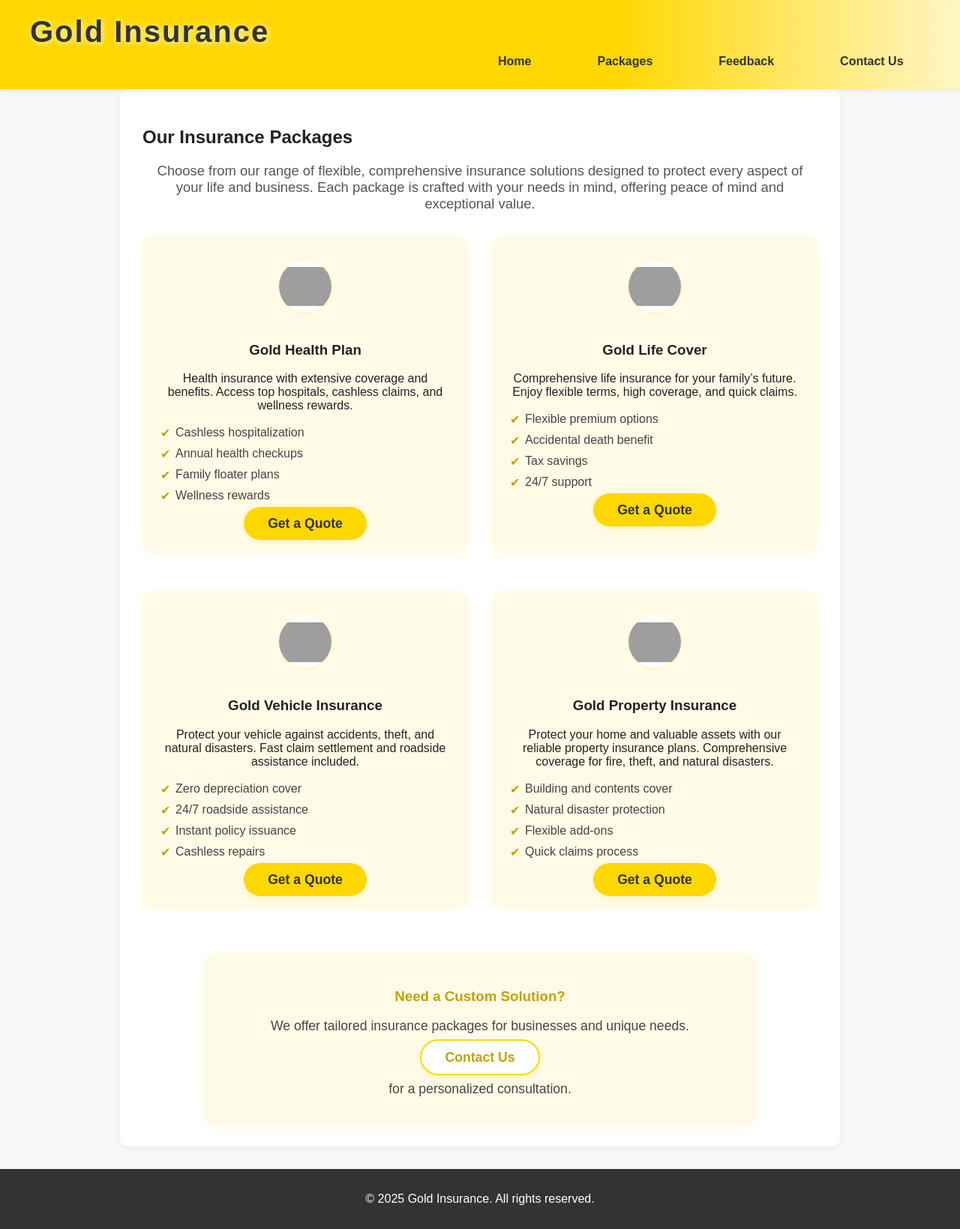
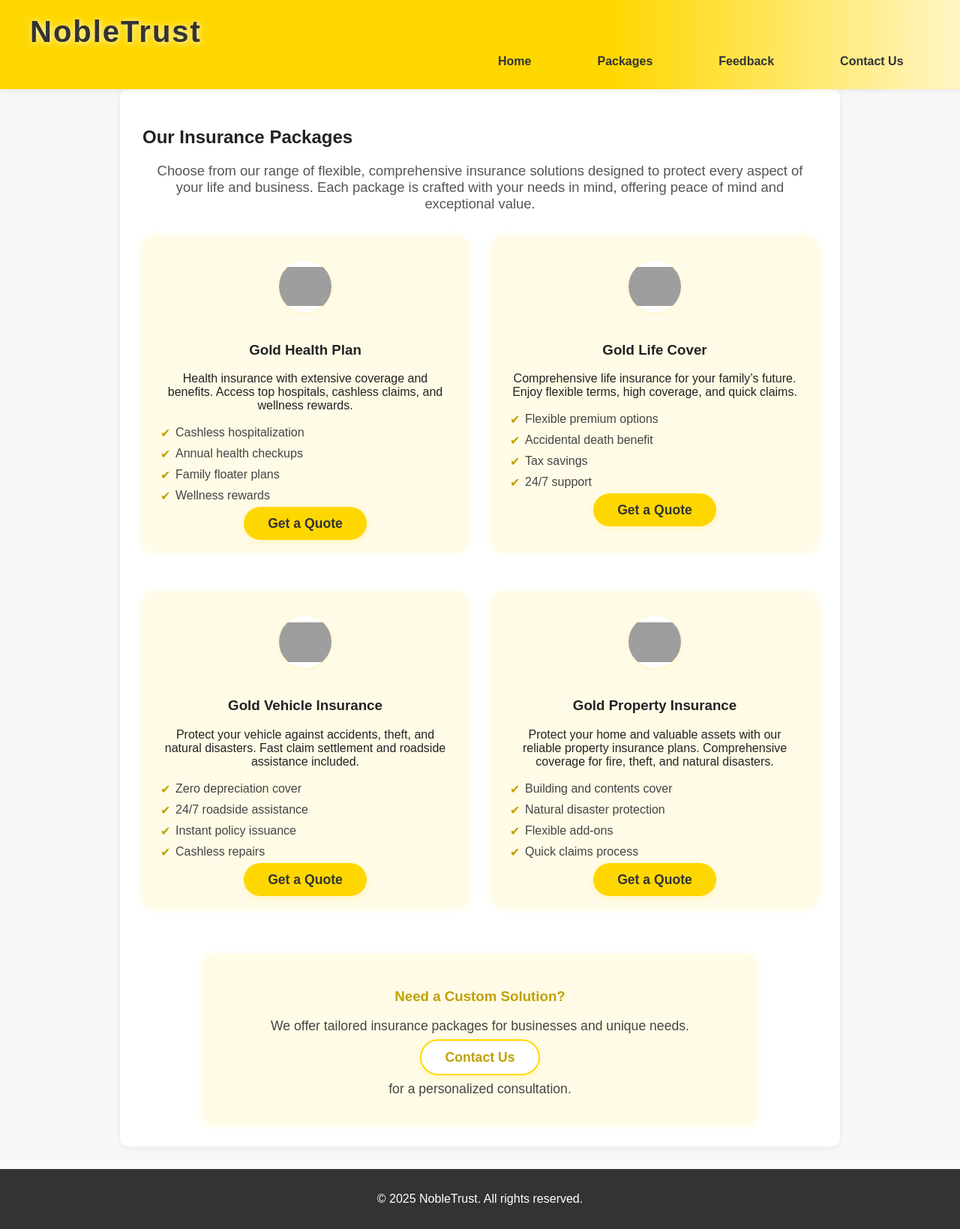
Before and after one commit to JordanCJ7/Gold-Insurance, a plain HTML site: page packages.html in a window 1280 px wide. Shown: the top 1639 px of the page at 75% size. Drawn offline with Linux system fonts and the light colour scheme; grey boxes are pictures that could not be loaded.

Commit message:
Update packages.html

```diff
--- a/packages.html
+++ b/packages.html
@@ -3,12 +3,12 @@
 <head>
     <meta charset="UTF-8">
     <meta name="viewport" content="width=device-width, initial-scale=1.0">
-    <title>Gold Insurance - Packages</title>
+    <title>NobleTrust - Packages</title>
     <link rel="stylesheet" href="css/styles.css">
 </head>
 <body>
     <header>
-        <h1><a href="index.html" class="header-home-link">Gold Insurance</a></h1>
+        <h1><a href="index.html" class="header-home-link">NobleTrust</a></h1>
         <nav>
             <a href="index.html">Home</a>
             <a href="packages.html">Packages</a>
@@ -76,7 +76,7 @@
         </div>
     </section>
     <footer>
-        <p>&copy; 2025 Gold Insurance. All rights reserved.</p>
+        <p>&copy; 2025 NobleTrust. All rights reserved.</p>
     </footer>
 </body>
 </html>
```
